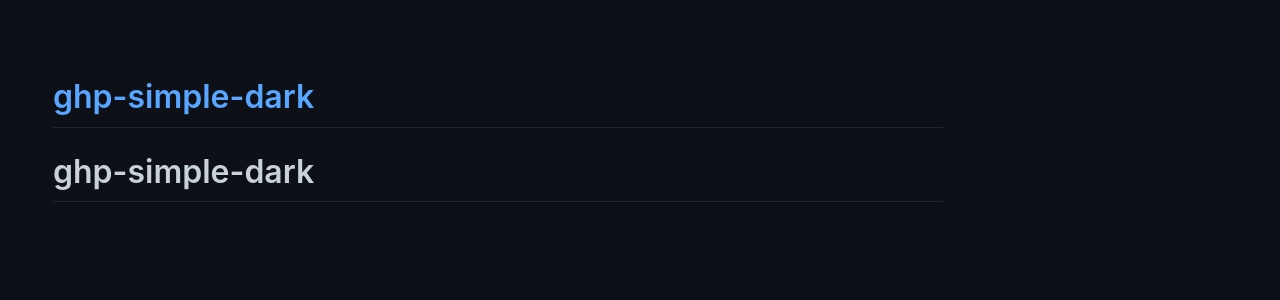
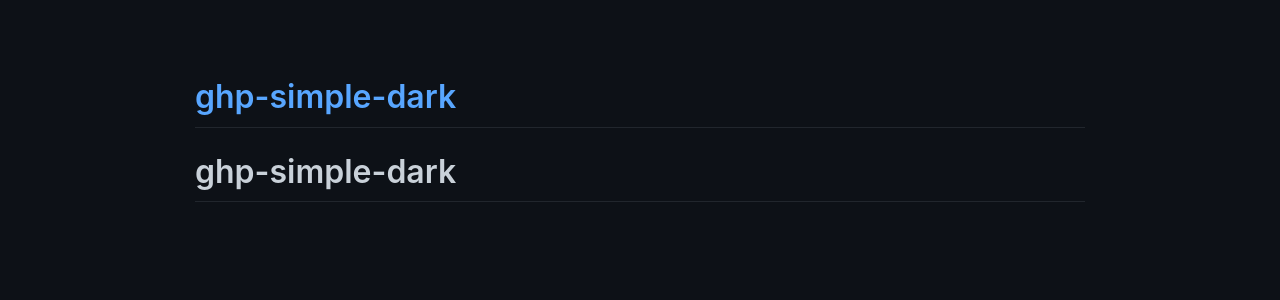
Before and after one commit to ThomasBoxall/ghp-simple-dark, a Jekyll site: the page built from README.md, in a window 1280 px wide. Shown: the top 300 px of the page. Built offline with Jekyll 4.4.1, drawn with Linux system fonts in a browser that asks for light colours; nearby versions of some CDN libraries; our own code applies the rules of GitHub Pages for plain Markdown files.

Commit message:
center a div and add title

```diff
--- a/_layouts/default.html
+++ b/_layouts/default.html
@@ -8,6 +8,7 @@
     <meta name="apple-mobile-web-app-status-bar-style" content="black-translucent">
     <link rel="stylesheet" href="https://use.fontawesome.com/releases/v5.2.0/css/all.css" integrity="sha384-hWVjflwFxL6sNzntih27bfxkr27PmbbK/iSvJ+a4+0owXq79v+lsFkW54bOGbiDQ" crossorigin="anonymous">
     <link rel="stylesheet" href="{{ '/assets/css/style.css?v=' | append: site.github.build_revision | relative_url }}">
+    <title>{{ site.title | default: site.github.repository_name }}</title>
   </head>
   <body>
     <div class="markdown-body">
--- a/_sass/ghp-simple-dark.scss
+++ b/_sass/ghp-simple-dark.scss
@@ -6,7 +6,7 @@ body{
   box-sizing: border-box;
   min-width: 200px;
   max-width: 980px;
-  margin: 0 auto;
+  margin: 0px auto 0px auto;
   padding: 45px;
 }
 
@@ -20,7 +20,7 @@ body{
   color-scheme: dark;
   -ms-text-size-adjust: 100%;
   -webkit-text-size-adjust: 100%;
-  margin: 0;
+  // margin: 0;
   color: #c9d1d9;
   background-color: #0d1117;
   font-family: -apple-system,BlinkMacSystemFont,"Segoe UI",Helvetica,Arial,sans-serif,"Apple Color Emoji","Segoe UI Emoji";
```
